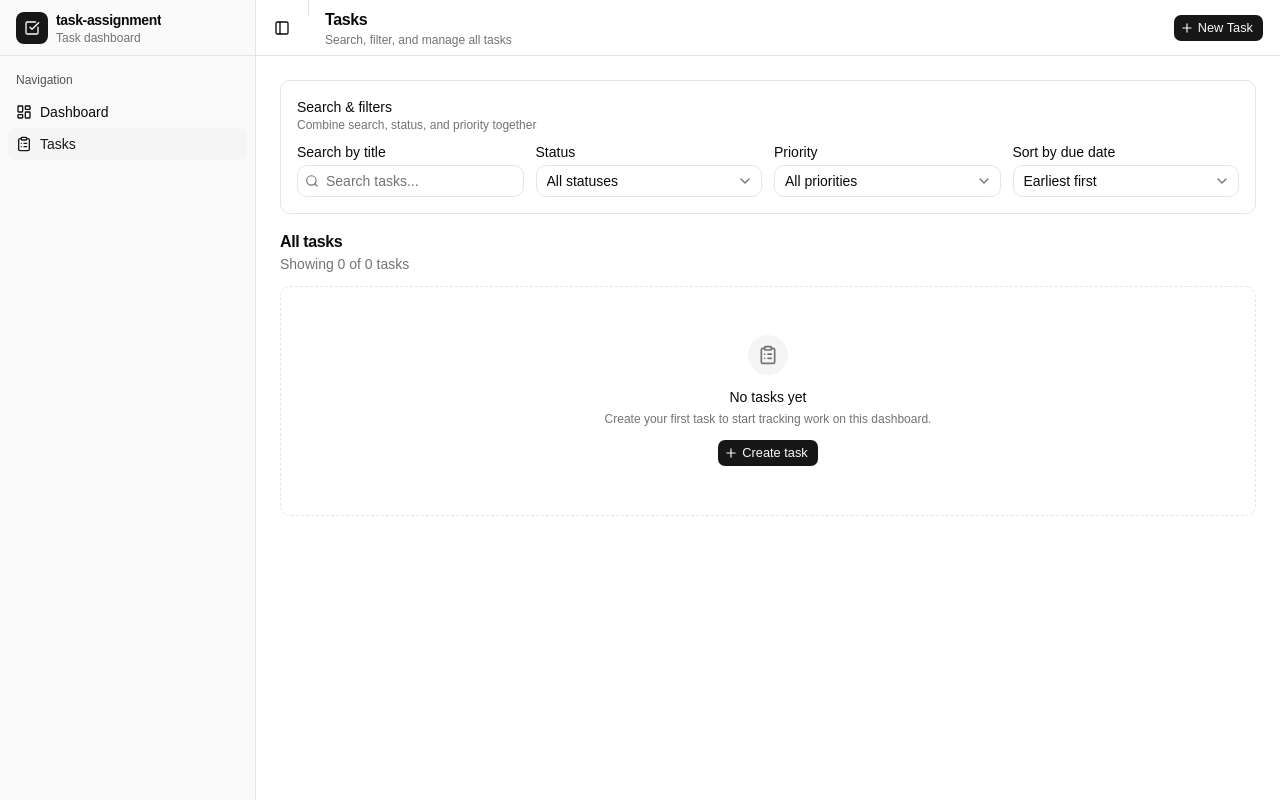
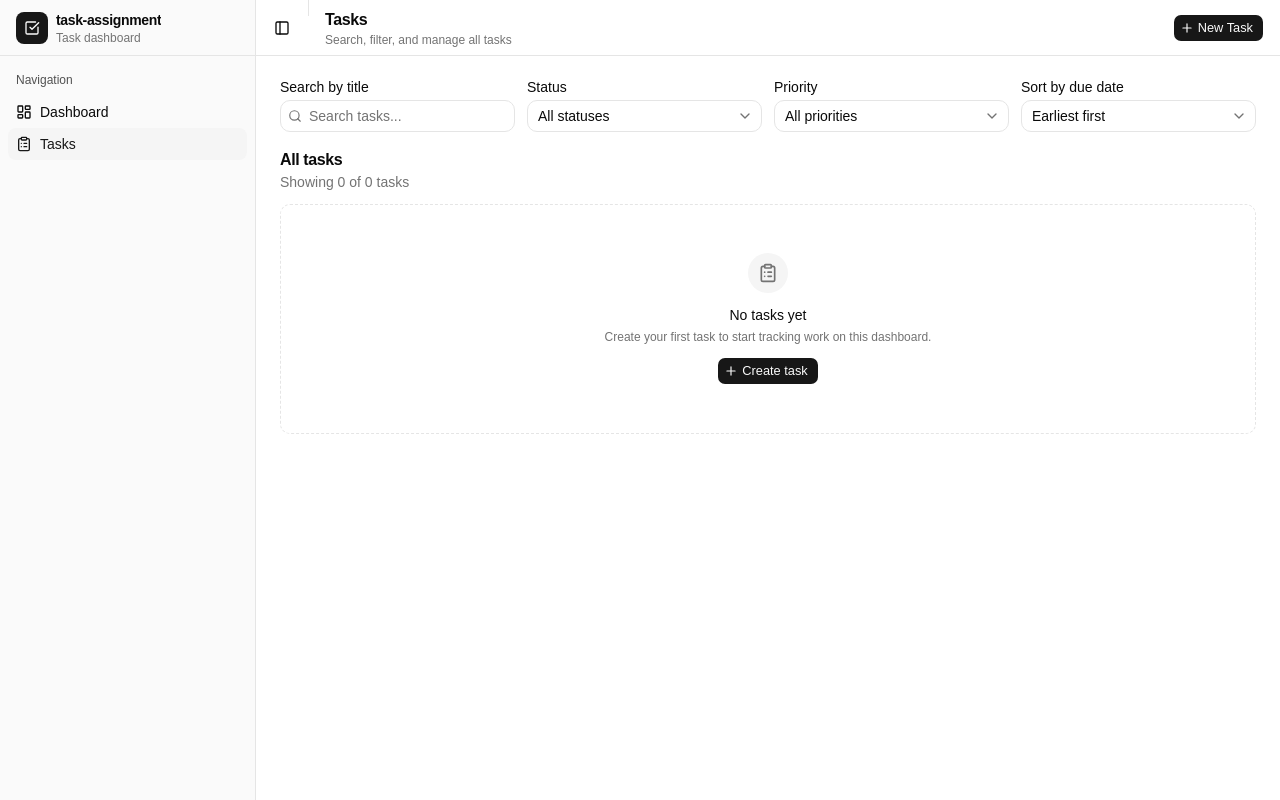
Before and after one commit to deveshcse/task-assignment, a React (Vite) app: page / in a window 1280 px wide. Both pictures are taken after a click on the button "Tasks". Built offline with nearby package versions, Linux system fonts and the light colour scheme.

Commit message:
refactor: update TaskFilters and TaskFormDialog components for improved layout and event handling

```diff
--- a/src/components/tasks/TaskFilters.tsx
+++ b/src/components/tasks/TaskFilters.tsx
@@ -30,21 +30,15 @@ export function TaskFilters({
   onClear,
 }: TaskFiltersProps) {
   return (
-    <div className="flex min-w-0 flex-col gap-3 rounded-lg border bg-card p-3 sm:p-4">
-      <div className="flex flex-wrap items-end justify-between gap-2">
-        <div>
-          <p className="text-sm font-medium">Search & filters</p>
-          <p className="text-xs text-muted-foreground">
-            Combine search, status, and priority together
-          </p>
-        </div>
-        {hasActiveFilters ? (
+    <div className="flex min-w-0 flex-col gap-3 ">
+      {hasActiveFilters ? (
+        <div className="flex justify-end">
           <Button variant="ghost" size="sm" onClick={onClear}>
             <XIcon data-icon="inline-start" />
             Clear filters
           </Button>
-        ) : null}
-      </div>
+        </div>
+      ) : null}
 
       <div className="grid min-w-0 gap-3 md:grid-cols-2 xl:grid-cols-4">
         <div className="min-w-0 space-y-1.5 md:col-span-2 xl:col-span-1">
--- a/src/components/tasks/TaskFormDialog.tsx
+++ b/src/components/tasks/TaskFormDialog.tsx
@@ -74,7 +74,7 @@ function TaskFormFields({
   const [values, setValues] = useState<TaskFormValues>(initialValues)
   const [errors, setErrors] = useState<TaskFormErrors>({})
 
-  function handleSubmit(event: React.FormEvent<HTMLFormElement>) {
+  function handleSubmit(event: React.SubmitEvent<HTMLFormElement>) {
     event.preventDefault()
 
     const nextErrors = validateTaskForm(values)
```
